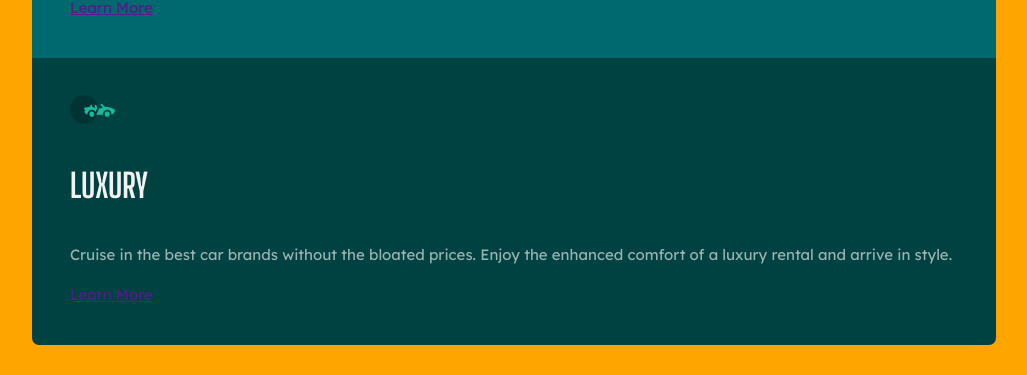
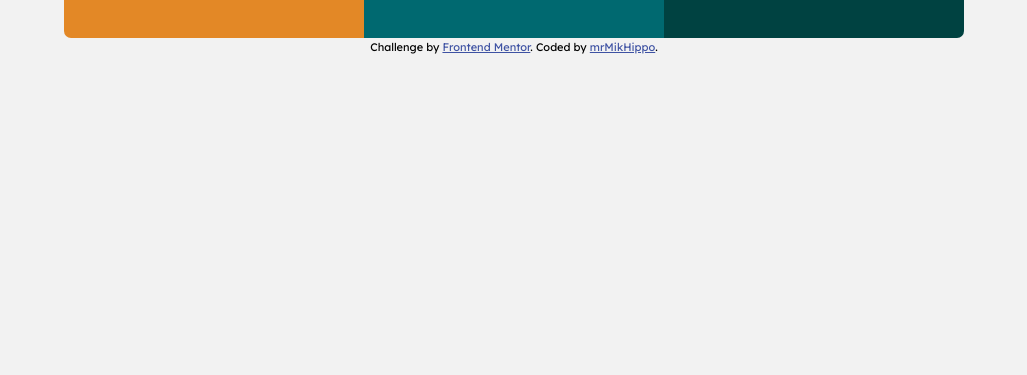
Before and after one commit to mrMikHippo/3-column-preview-card-component, a website: page index.html in a window 1536 px wide. Shown: the part 547-922 px from the top of the page, without its empty margins (254-1281 px from the left). After the commit the page ends 800 px from the top, so only its background shows below. Drawn offline with Linux system fonts and the light colour scheme.

Commit message:
Added desktop view

```diff
--- a/css/styles.css
+++ b/css/styles.css
@@ -3,11 +3,9 @@
   --bright-orange: hsl(31, 77%, 52%);
   --dark-cyan: hsl(184, 100%, 22%);
   --very-dark-cyan: hsl(179, 100%, 13%);
-
   /* Neutral */
   --paragraphs: hsla(0, 0%, 100%, 0.6);
   --light-background: hsl(0, 0%, 95%);
-
   /* Typography */
   --font-size: 15px;
   --font-family: "Lexend Deca";
@@ -17,7 +15,6 @@
 }
 
 /* @import url('https://fonts.googleapis.com/css2?family=Big+Shoulders+Display:wght@700&family=Lexend+Deca&display=swap'); */
-
 html {
   box-sizing: border-box;
 }
@@ -35,11 +32,11 @@ body {
   line-height: 1.7;
   background-color: var(--light-background);
   min-height: 100vh;
-  background: orange;
+
 
   display: flex;
-  /* flex-direction: column; */
-  justify-content: center;
+  flex-direction: column;
+  /* justify-content: center; */
 }
 
 h1, h2, h3, h4 {
@@ -52,9 +49,8 @@ h1, h2, h3, h4 {
 section {
   /* width: 60%; */
   /* align-self: center; */
-  /* flex-grow: 1; */
+  flex-grow: 1;
   color: var(--paragraphs);
-
   /* display: flex; */
 }
 
@@ -91,5 +87,33 @@ img {
 }
 
 .attribution {
-  /* align-self: flex-end; */
+  font-size: 11px;
+  text-align: center;
 }
+
+.attribution a {
+  color: hsl(228, 45%, 44%);
+}
+
+@media screen and (min-width: 1440px) {
+  body {
+    justify-content: center;
+  }
+  section {
+    flex-grow: 0;
+    display: flex;
+    justify-content: center;
+  }
+
+  .card {
+    width: 300px;
+  }
+
+  .card:first-child {
+    border-radius: 7px 0 0 7px;
+  }
+
+  .card:last-child {
+    border-radius: 0 7px 7px 0;
+  }
+}
--- a/index.html
+++ b/index.html
@@ -12,10 +12,6 @@
   <link href="https://fonts.googleapis.com/css2?family=Big+Shoulders+Display:wght@700&family=Lexend+Deca&display=swap" rel="stylesheet">
   <link rel="stylesheet" href="css/styles.css">
 
-  <style>
-    .attribution { font-size: 11px; text-align: center; }
-    .attribution a { color: hsl(228, 45%, 44%); }
-  </style>
 </head>
 <body>
 
@@ -43,9 +39,9 @@
     </div>
   </section>
 
-  <!-- <div class="attribution">
+  <div class="attribution">
     Challenge by <a href="https://www.frontendmentor.io?ref=challenge" target="_blank">Frontend Mentor</a>.
     Coded by <a href="https://github.com/mrMikHippo">mrMikHippo</a>.
-  </div> -->
+  </div>
 </body>
 </html>
```
